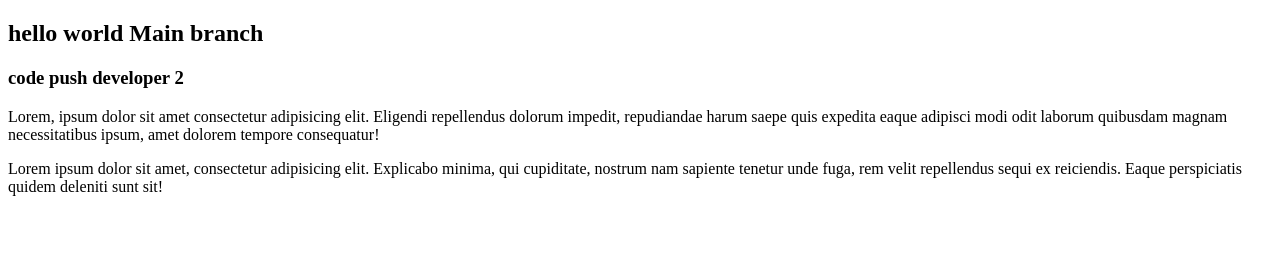
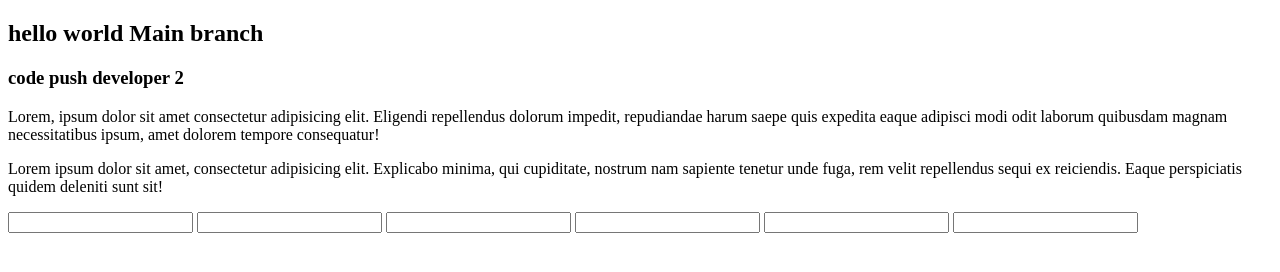
Before and after one commit to mridul-12/Team-project, a plain HTML site: page index.html in a window 1280 px wide. Drawn offline with Linux system fonts and the light colour scheme.

Commit message:
added other code

```diff
--- a/index.html
+++ b/index.html
@@ -12,5 +12,15 @@
 <!-- code added developer 1 -->
     <p>Lorem, ipsum dolor sit amet consectetur adipisicing elit. Eligendi repellendus dolorum impedit, repudiandae harum saepe quis expedita eaque adipisci modi odit laborum quibusdam magnam necessitatibus ipsum, amet dolorem tempore consequatur!</p>
     <p>Lorem ipsum dolor sit amet, consectetur adipisicing elit. Explicabo minima, qui cupiditate, nostrum nam sapiente tenetur unde fuga, rem velit repellendus sequi ex reiciendis. Eaque perspiciatis quidem deleniti sunt sit!</p>
+
+
+    <form action="">
+        <input type="text">
+        <input type="text">
+        <input type="text">
+        <input type="text">
+        <input type="text">
+        <input type="text">
+    </form>
 </body>
 </html>
```
